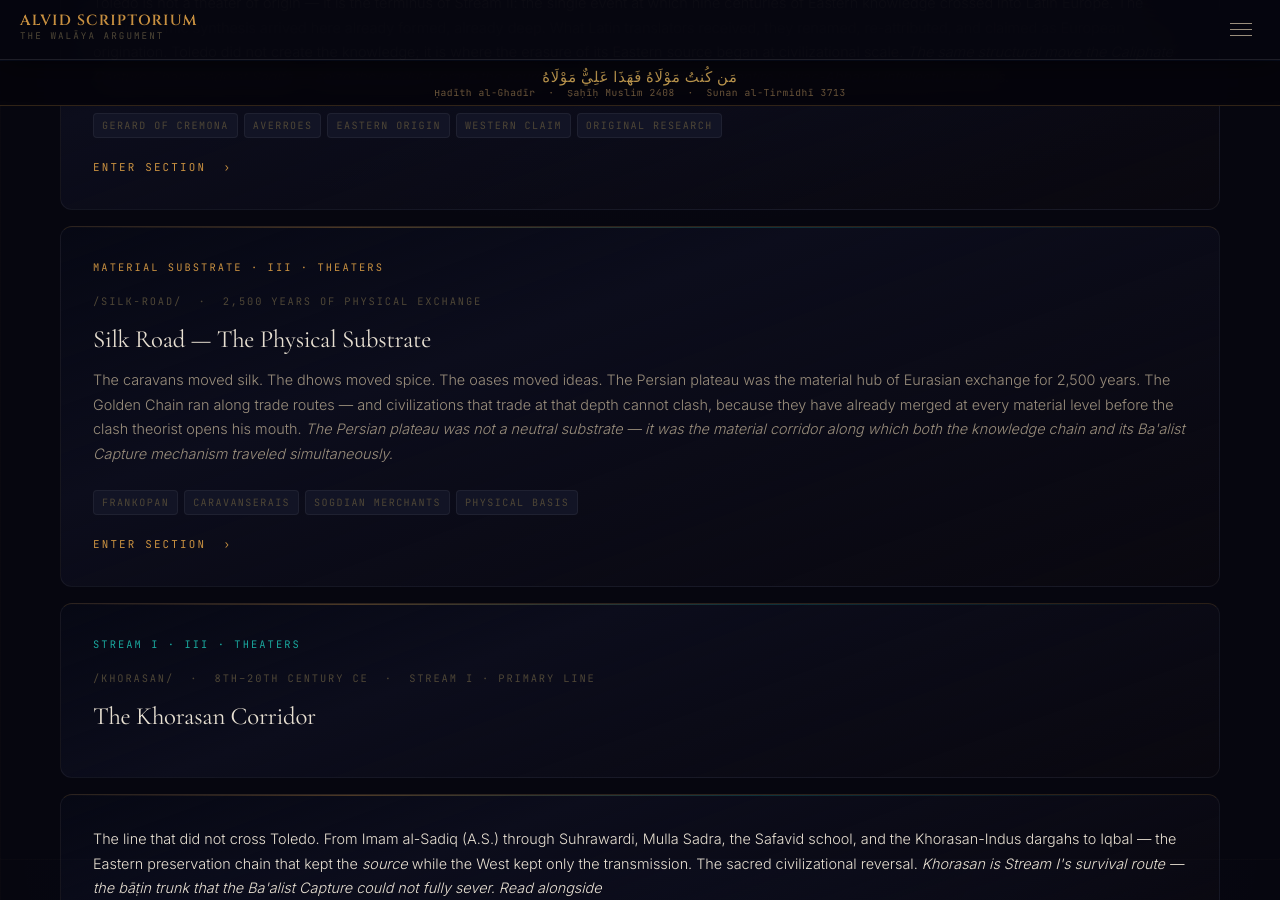
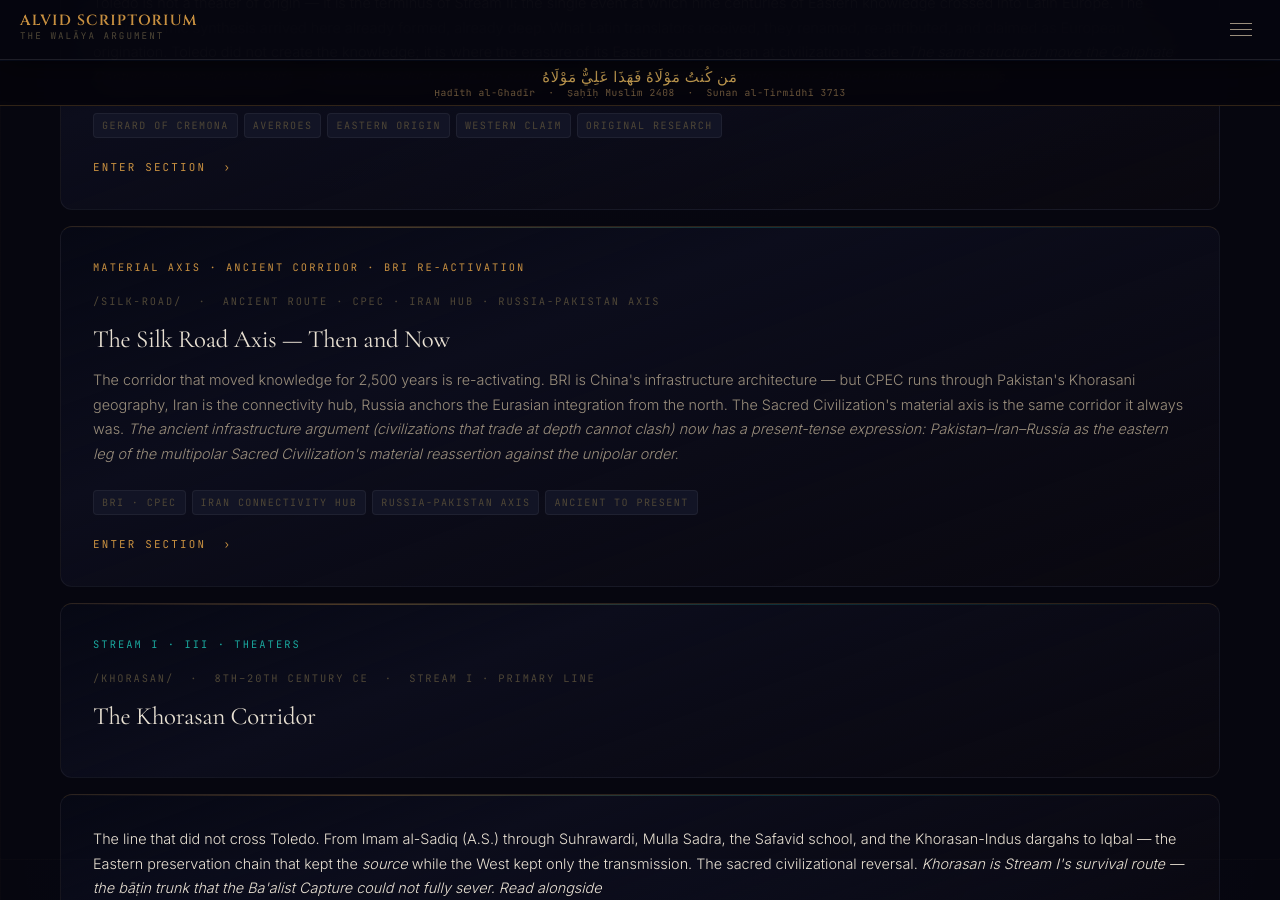
Before and after one commit to Political-Theology-Archive/geopolitical-synthesis, a Jekyll site: the page built from index.html, in a window 1280 px wide and 900 px high, scrolled down 4541 px. Built offline with Jekyll 4.4.1, drawn with Linux system fonts in a browser that asks for light colours.

Commit message:
Reframe Silk Road card: ancient corridor to BRI present-tense axis
Replace antiquarian framing (caravans, silk, Sogdian merchants) with hybrid
angle: the same corridor re-activating as BRI/CPEC — Pakistan, Iran, Russia
as the Sacred Civilization material axis reasserting against unipolar order.
Heading, body, and tags all updated.

Co-Authored-By: Claude Sonnet 4.6 <noreply@anthropic.com>

```diff
--- a/index.html
+++ b/index.html
@@ -365,25 +365,26 @@ description: "Alvid Scriptorium — Pakistan-located, globally-addressed researc
       <span class="pta-card-enter mono">Enter Section &nbsp;›</span>
     </a>
 
-    <!-- Node 5 — Silk Road: Material Infrastructure -->
+    <!-- Node 5 — Silk Road: Material Axis / BRI -->
     <a href="{{ '/silk-road/' | relative_url }}" class="pta-card pta-fade pta-fade--delay-2">
-      <span class="pta-card-pillar-num mono">Material Substrate · III · Theaters</span>
-      <span class="pta-card-pillar-path mono">/silk-road/ &nbsp;·&nbsp; 2,500 years of physical exchange</span>
-      <h3 class="pta-card-title">Silk Road — The Physical Substrate</h3>
+      <span class="pta-card-pillar-num mono">Material Axis · Ancient Corridor · BRI Re-Activation</span>
+      <span class="pta-card-pillar-path mono">/silk-road/ &nbsp;·&nbsp; Ancient route · CPEC · Iran hub · Russia-Pakistan axis</span>
+      <h3 class="pta-card-title">The Silk Road Axis — Then and Now</h3>
       <p class="pta-card-desc">
-        The caravans moved silk. The dhows moved spice. The oases moved ideas.
-        The Persian plateau was the material hub of Eurasian exchange for 2,500 years.
-        The Golden Chain ran along trade routes — and civilizations that trade
-        at that depth cannot clash, because they have already merged
-        at every material level before the clash theorist opens his mouth.
-        <em>The Persian plateau was not a neutral substrate — it was the material corridor along
-        which both the knowledge chain and its Ba'alist Capture mechanism traveled simultaneously.</em>
+        The corridor that moved knowledge for 2,500 years is re-activating.
+        BRI is China's infrastructure architecture — but CPEC runs through Pakistan's
+        Khorasani geography, Iran is the connectivity hub, Russia anchors the Eurasian
+        integration from the north. The Sacred Civilization's material axis is the same
+        corridor it always was.
+        <em>The ancient infrastructure argument (civilizations that trade at depth cannot clash)
+        now has a present-tense expression: Pakistan–Iran–Russia as the eastern leg of the
+        multipolar Sacred Civilization's material reassertion against the unipolar order.</em>
       </p>
       <div class="pta-card-tags">
-        <span class="pta-card-tag">Frankopan</span>
-        <span class="pta-card-tag">Caravanserais</span>
-        <span class="pta-card-tag">Sogdian Merchants</span>
-        <span class="pta-card-tag">Physical Basis</span>
+        <span class="pta-card-tag">BRI · CPEC</span>
+        <span class="pta-card-tag">Iran Connectivity Hub</span>
+        <span class="pta-card-tag">Russia-Pakistan Axis</span>
+        <span class="pta-card-tag">Ancient to Present</span>
       </div>
       <span class="pta-card-enter mono">Enter Section &nbsp;›</span>
     </a>
```
